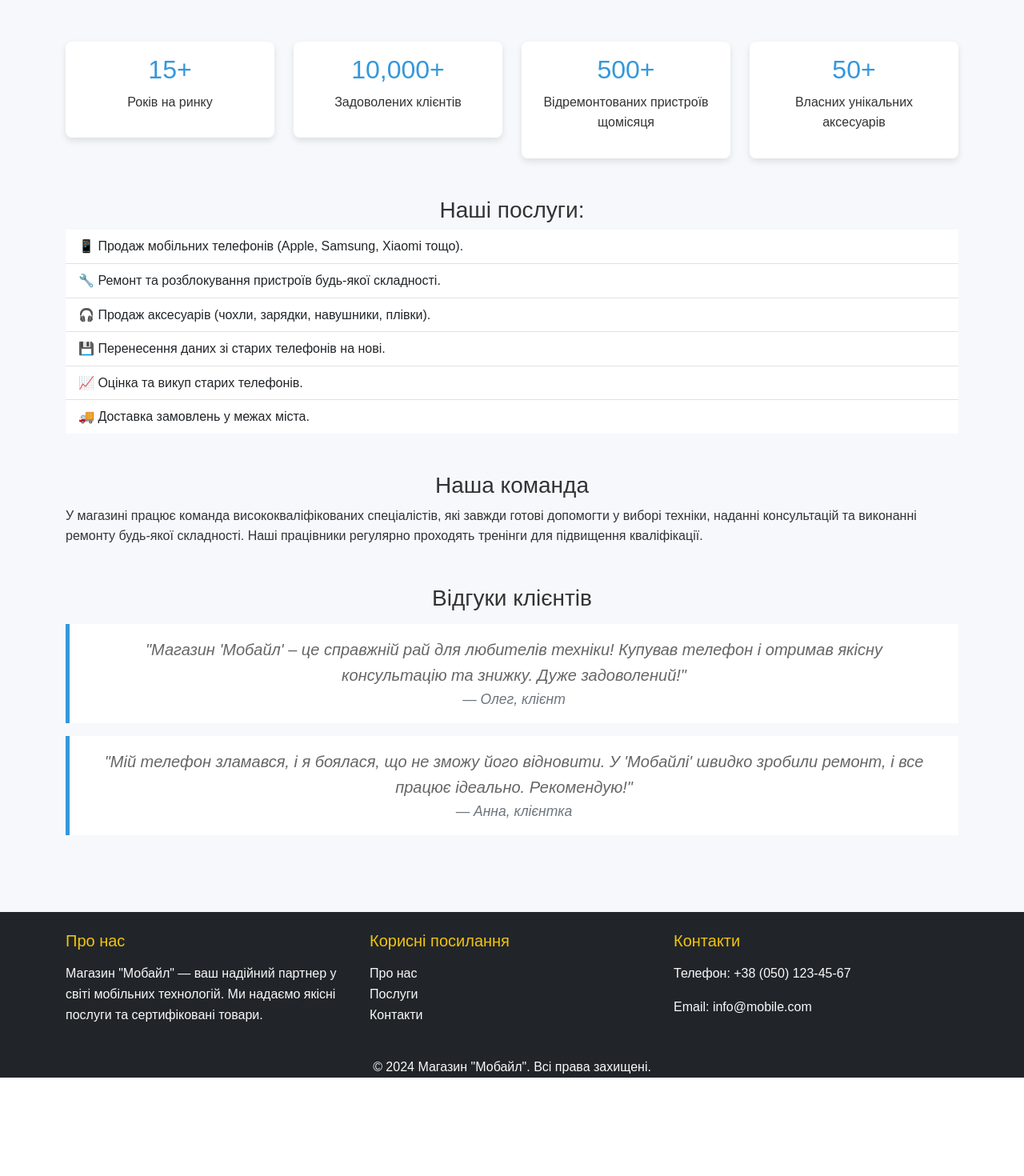
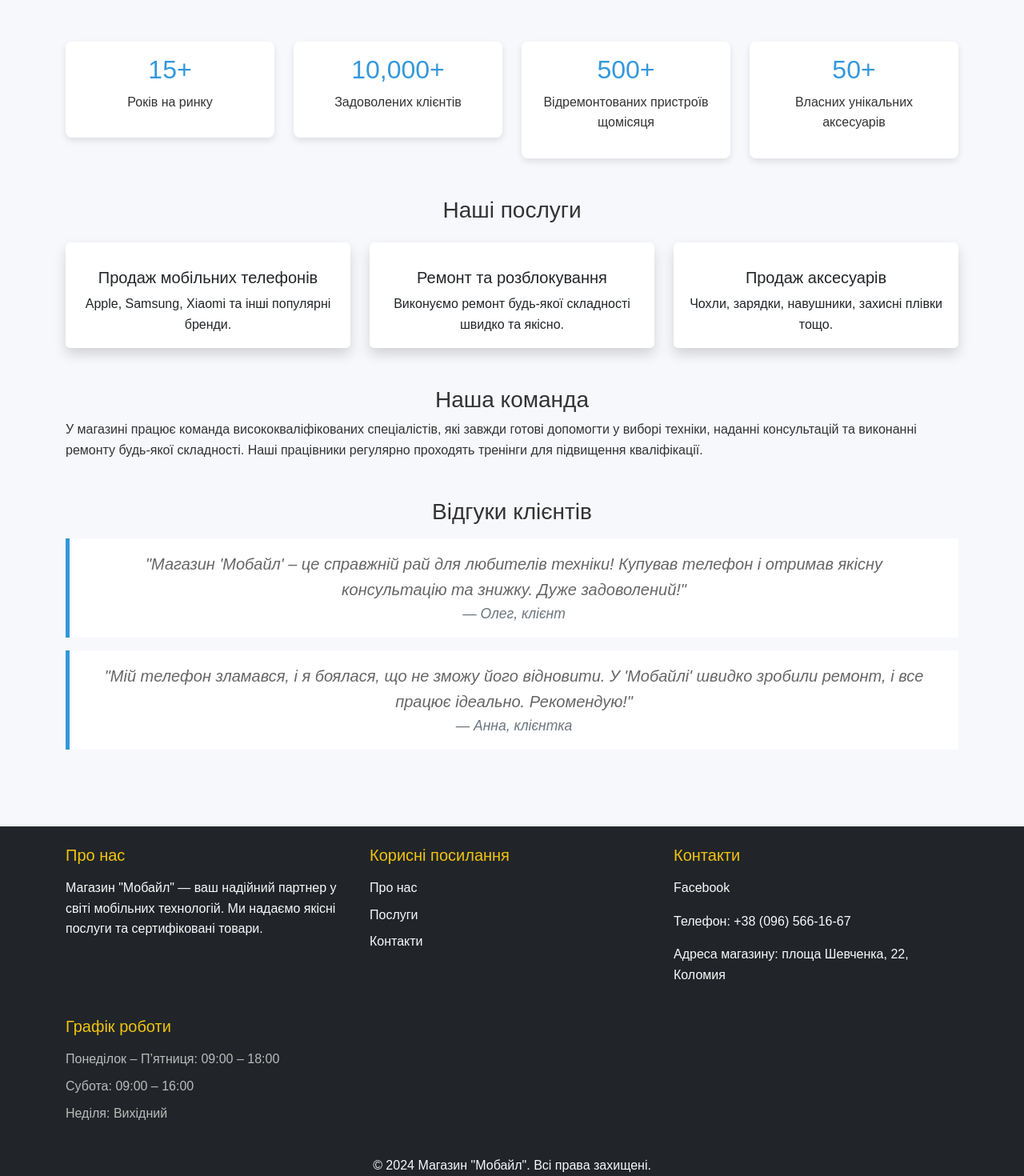
Before and after one commit to BAILANDO2606/Practice-react, a React (Create React App) app: page / in a window 1280 px wide. Shown: the part 907-2377 px from the top of the page at 80% size. Before the commit the page ends 2254 px from the top, so only its background shows below. Built offline with nearby package versions, Linux system fonts and the light colour scheme.

Commit message:
update release

```diff
--- a/src/components/About.css
+++ b/src/components/About.css
@@ -51,3 +51,16 @@
 	font-style: italic;
 	color: #666;
 }
+.about-services .card {
+	transition: transform 0.3s ease, box-shadow 0.3s ease;
+}
+
+.about-services .card:hover {
+	transform: translateY(-10px);
+	box-shadow: 0 10px 20px rgba(0, 0, 0, 0.2);
+}
+
+.service-icon {
+	font-size: 2.5rem;
+	margin-bottom: 1rem;
+}
--- a/src/components/About.js
+++ b/src/components/About.js
@@ -89,27 +89,57 @@ function About() {
 
 				{/* Розділ "Наші послуги" */}
 				<div className='about-services my-5'>
-					<h3 className='text-center'>Наші послуги:</h3>
-					<ul className='list-group list-group-flush'>
-						<li className='list-group-item'>
-							📱 Продаж мобільних телефонів (Apple, Samsung, Xiaomi тощо).
-						</li>
-						<li className='list-group-item'>
-							🔧 Ремонт та розблокування пристроїв будь-якої складності.
-						</li>
-						<li className='list-group-item'>
-							🎧 Продаж аксесуарів (чохли, зарядки, навушники, плівки).
-						</li>
-						<li className='list-group-item'>
-							💾 Перенесення даних зі старих телефонів на нові.
-						</li>
-						<li className='list-group-item'>
-							📈 Оцінка та викуп старих телефонів.
-						</li>
-						<li className='list-group-item'>
-							🚚 Доставка замовлень у межах міста.
-						</li>
-					</ul>
+					<h3 className='text-center mb-4'>Наші послуги</h3>
+					<div className='row g-4'>
+						<div className='col-md-4'>
+							<div className='card h-100 text-center border-0 shadow'>
+								<div className='card-body'>
+									<div className='service-icon mb-3'>
+										<i
+											className='bi bi-phone'
+											style={{ fontSize: '2rem', color: '#3498db' }}
+										></i>
+									</div>
+									<h5 className='card-title'>Продаж мобільних телефонів</h5>
+									<p className='card-text'>
+										Apple, Samsung, Xiaomi та інші популярні бренди.
+									</p>
+								</div>
+							</div>
+						</div>
+						<div className='col-md-4'>
+							<div className='card h-100 text-center border-0 shadow'>
+								<div className='card-body'>
+									<div className='service-icon mb-3'>
+										<i
+											className='bi bi-tools'
+											style={{ fontSize: '2rem', color: '#e67e22' }}
+										></i>
+									</div>
+									<h5 className='card-title'>Ремонт та розблокування</h5>
+									<p className='card-text'>
+										Виконуємо ремонт будь-якої складності швидко та якісно.
+									</p>
+								</div>
+							</div>
+						</div>
+						<div className='col-md-4'>
+							<div className='card h-100 text-center border-0 shadow'>
+								<div className='card-body'>
+									<div className='service-icon mb-3'>
+										<i
+											className='bi bi-headphones'
+											style={{ fontSize: '2rem', color: '#2ecc71' }}
+										></i>
+									</div>
+									<h5 className='card-title'>Продаж аксесуарів</h5>
+									<p className='card-text'>
+										Чохли, зарядки, навушники, захисні плівки тощо.
+									</p>
+								</div>
+							</div>
+						</div>
+					</div>
 				</div>
 
 				{/* Розділ "Наша команда" */}
--- a/src/components/Footer.css
+++ b/src/components/Footer.css
@@ -6,3 +6,8 @@ footer h5 {
 footer a:hover {
 	color: #f1c40f;
 }
+
+footer .list-unstyled li {
+	color: #bbb;
+	margin-bottom: 0.5rem;
+}
--- a/src/components/Footer.js
+++ b/src/components/Footer.js
@@ -33,10 +33,28 @@ function Footer() {
 							</li>
 						</ul>
 					</div>
+					<div id='contact-phone' className='col-md-4'>
+						<h5>Контакти</h5>
+						<p>
+							<a
+								href='https://www.facebook.com/mobile.kolomyya'
+								className='text-light text-decoration-none'
+							>
+								Facebook
+							</a>
+						</p>
+						<p>Телефон: +38 (096) 566-16-67</p>
+						<p>Адреса магазину: площа Шевченка, 22, Коломия</p>
+					</div>
+				</div>
+				<div className='row mt-4'>
 					<div className='col-md-4'>
-						<h5>Контакти</h5>
-						<p>Телефон: +38 (050) 123-45-67</p>
-						<p>Email: info@mobile.com</p>
+						<h5>Графік роботи</h5>
+						<ul className='list-unstyled'>
+							<li>Понеділок – П’ятниця: 09:00 – 18:00</li>
+							<li>Субота: 09:00 – 16:00</li>
+							<li>Неділя: Вихідний</li>
+						</ul>
 					</div>
 				</div>
 				<div className='row mt-4'>
--- a/src/components/Header.css
+++ b/src/components/Header.css
@@ -16,3 +16,13 @@
 	color: #f0ad4e;
 	text-decoration: underline;
 }
+
+.btn-primary {
+	background-color: #007bff;
+	border-color: #007bff;
+}
+
+.btn-primary:hover {
+	background-color: #0056b3;
+	border-color: #0056b3;
+}
--- a/src/components/Header.js
+++ b/src/components/Header.js
@@ -1,38 +1,44 @@
-import React from 'react';
-import 'bootstrap/dist/css/bootstrap.min.css';
-import './Header.css';
+import React from 'react'
+import 'bootstrap/dist/css/bootstrap.min.css'
+import './Header.css'
 
 function Header() {
 	return (
-    <header className="header">
-      <nav className="navbar navbar-expand-lg navbar-dark bg-dark">
-        <div className="container">
-          <a className="navbar-brand" href="#home">Мобайл</a>
+		<header className='header'>
+			<nav className='navbar navbar-expand-lg navbar-dark bg-dark'>
+				<div className='container'>
+					<a className='navbar-brand' href='#home'>
+						Мобайл
+					</a>
 					<button
-            className="navbar-toggler"
-            type="button"
-            data-bs-toggle="collapse"
-            data-bs-target="#navbarNav"
-            aria-controls="navbarNav"
-            aria-expanded="false"
-            aria-label="Toggle navigation"
+						className='navbar-toggler'
+						type='button'
+						data-bs-toggle='collapse'
+						data-bs-target='#navbarNav'
+						aria-controls='navbarNav'
+						aria-expanded='false'
+						aria-label='Toggle navigation'
 					>
-            <span className="navbar-toggler-icon"></span>
+						<span className='navbar-toggler-icon'></span>
 					</button>
-          <div className="collapse navbar-collapse" id="navbarNav">
-            <ul className="navbar-nav ms-auto">
-              <li className="nav-item">
-                <a className="nav-link" href="#about">Про нас</a>
+					<div className='collapse navbar-collapse' id='navbarNav'>
+						<ul className='navbar-nav ms-auto'>
+							<li className='nav-item'>
+								<a href='#about' className='btn btn-primary me-2'>
+									Про нас
+								</a>
 							</li>
-              <li className="nav-item">
-                <a className="nav-link" href="#contact">Контакти</a>
+							<li className='nav-item'>
+								<a href='#contact-phone' className='btn btn-primary'>
+									Контакти
+								</a>
 							</li>
 						</ul>
 					</div>
 				</div>
 			</nav>
 		</header>
-  );
+	)
 }
 
-export default Header;
+export default Header
```
Lines whose indentation alone changed are shown as unchanged.
